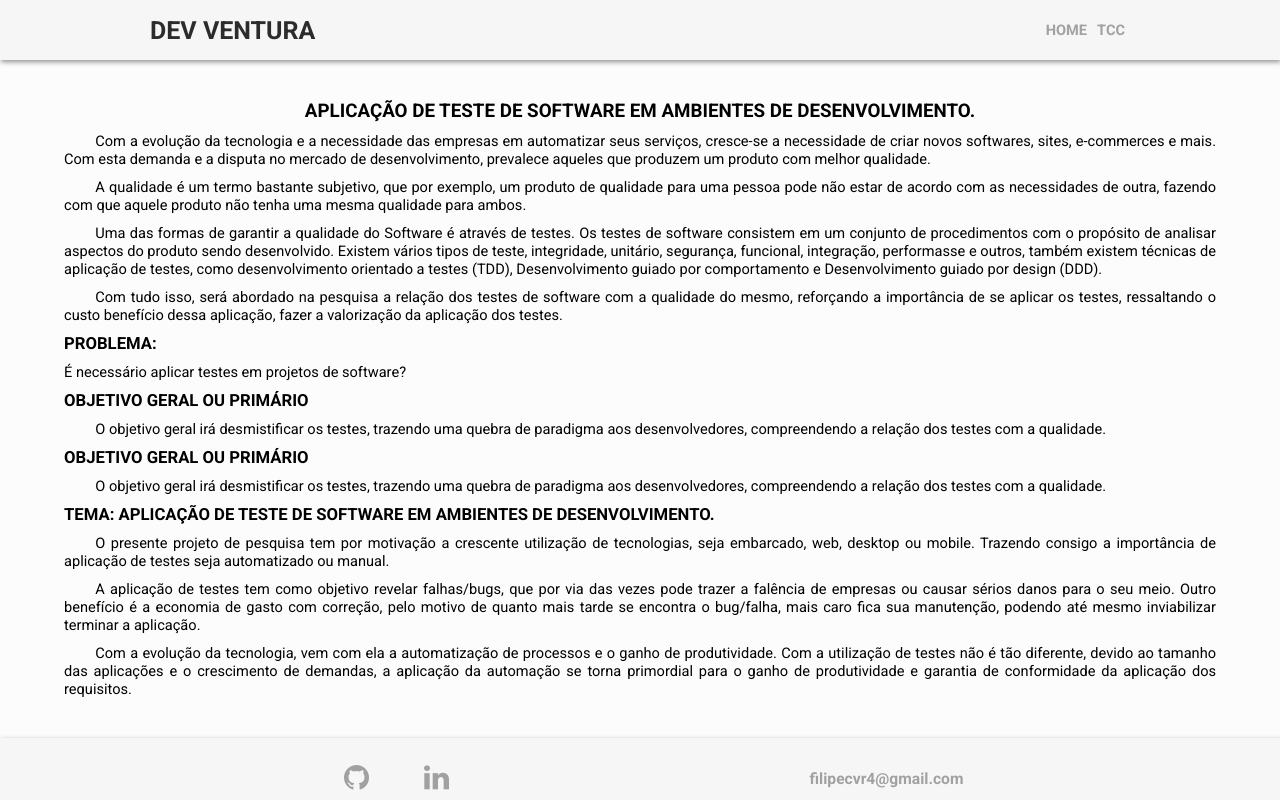
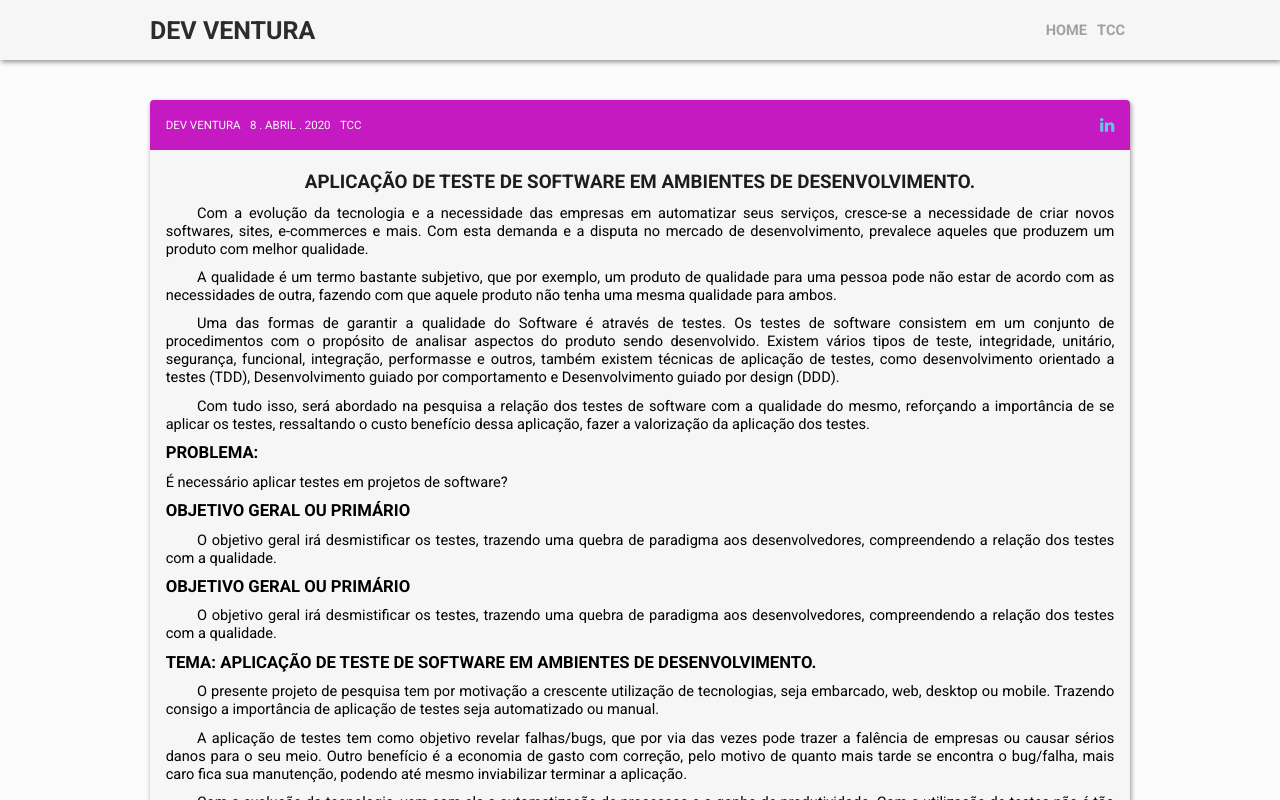
Before and after one commit to fcventura02/devVentura, a React (Create React App) app: page /tcc in a window 1280 px wide. Shown: the top 800 px of the page. Built offline with nearby package versions, Linux system fonts and the light colour scheme.

Commit message:
update no estilo do post TCC

```diff
--- a/public/index.html
+++ b/public/index.html
@@ -1,5 +1,5 @@
 <!DOCTYPE html>
-<html lang="en">
+<html lang="pt-br">
   <head>
     <meta charset="utf-8" />
     <link rel="icon" href="%PUBLIC_URL%/favicon.ico" />
@@ -7,7 +7,7 @@
     <meta name="theme-color" content="#000000" />
     <meta
       name="description"
-      content="Web site created using create-react-app"
+      content="Site criado por iniciativa de trabalho da faculdade"
     />
     <link rel="apple-touch-icon" href="%PUBLIC_URL%/logo192.png" />
     <link rel="manifest" href="%PUBLIC_URL%/manifest.json" />
--- a/src/pages/home/styles.css
+++ b/src/pages/home/styles.css
@@ -136,6 +136,6 @@ header.apresentacao{
     margin-left: 20px;
 }
 
-.experiencia ul li, p, h5,h3{
+.experiencia ul li, .experiencia p, .experiencia h5,.experiencia h3{
     margin-top: 10px;
 }
--- a/src/pages/tcc/index.js
+++ b/src/pages/tcc/index.js
@@ -4,6 +4,20 @@ export default function SecondPage() {
     document.title = 'Dev Ventura | TCC'
     return (
         <section className="tcc">
+            <header className="tcc__header">
+                <div className="tcc__autor">
+                    <p>Dev Ventura</p>
+                    <p>8 . Abril . 2020</p>
+                    <p>tcc</p>
+                </div>
+                <div className="autor__redeSocial">
+                    <a target="_blank" rel="noopener noreferrer" href="https://www.linkedin.com/in/fcventura02/">
+                        <i className="fa fa-linkedin" aria-hidden="true"></i>
+                    </a>
+                </div>
+            </header>
+
+            <main className="tcc__conteudo">
                 <h1 className="title">
                     Aplicação de teste de Software em ambientes de desenvolvimento.
             </h1>
@@ -85,6 +99,7 @@ export default function SecondPage() {
                         Com a evolução da tecnologia, vem com ela a automatização de processos e o ganho de produtividade. Com a utilização de testes não é tão diferente, devido ao tamanho das aplicações e o crescimento de demandas, a aplicação da automação se torna primordial para o ganho de produtividade e garantia de conformidade da aplicação dos requisitos.
                 </p>
                 </div>
+            </main>
 
         </section>
     )
--- a/src/pages/tcc/styles.css
+++ b/src/pages/tcc/styles.css
@@ -2,13 +2,56 @@
     display: flex;
     flex-direction: column;
     width: 90%;
+    max-width: 980px;
     margin: 40px auto;
+    background-color: #f6f6f6;
+    box-shadow: 1px 2px 5px rgba(0, 0, 0, 0.432);
+    border-radius: 4px;
+}
+
+.tcc__header{
+    display: flex;
+    justify-content: space-between;
+    align-items: center;
+    border-radius: 4px 4px 0  0;
+    background-color: #c519c2;
+}
+
+.tcc__autor{
+    padding: 1.5rem 1.5rem;
+    font-size: 1.1rem;
+    color: #f6f6f6;
+    display: flex;
+    text-transform: uppercase;
+}
+.tcc__autor p + p{
+    padding: 0 0 0 0.9rem;
+}
+
+.autor__redeSocial{
+    padding: 1.5rem 1.5rem;
+    font-size: 1.1rem;
+    box-sizing: border-box;
+}
+
+.autor__redeSocial a{
+    color: #65c3e8;
+    font-size: 1.6rem;
+}
+
+.tcc__conteudo{
+    padding: 2rem 1.5rem ;
+}
+
+.tcc__conteudo p {
+    padding-top: 1rem ;
 }
 
 .title{
     font-size: 1.8rem;
     text-transform: uppercase;
     text-align: center;
+    color: rgba(2, 2, 2, 0.89);
 }
 
 .introducao{
```
Lines whose indentation alone changed are shown as unchanged.
